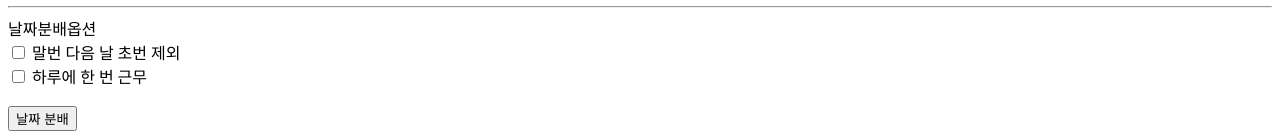
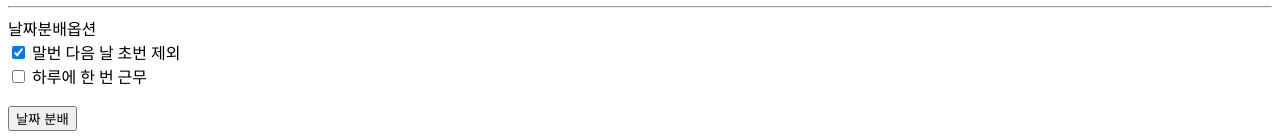
Before and after one commit to woajun/schedule-divider, a Vue app: page / in a window 1280 px wide. Shown: the part 762-898 px from the top of the page. Built offline with nearby package versions, Linux system fonts and the light colour scheme.

Commit message:
add lastdayWorkerFlag

```diff
--- a/src/components/AssignSchedule/AssignSchedule.vue
+++ b/src/components/AssignSchedule/AssignSchedule.vue
@@ -45,7 +45,8 @@ const doAssign = (l:number, workdays: Workdays, workers: Worker[], s: Shift[]) =
   const type = findDayType(workdays, date);
   const shifts = s.reduce((c, shift, idx) => {
     if (type === 'empty') return c;
-    const lastWorker = idx === 0 ? getLastdayWorker(result) : getLastWorker(c);
+    const lastDayWorker = lastdayWorkerFlag.value ? getLastdayWorker(result) : undefined;
+    const lastWorker = idx === 0 ? lastDayWorker : getLastWorker(c);
     const filterd = workers
       .filter((e) => !e.avoidDays.includes(date))
       .filter((e) => !lastWorker?.includes(e.id))
@@ -122,13 +123,15 @@ const onClick = () => {
   output.value = makeOutput(schedule, d);
 };
 
+const lastdayWorkerFlag = ref(true);
+
 </script>
 <template>
   <div>
     날짜분배옵션
     <br />
     <label>
-      <input type="checkbox" />
+      <input v-model="lastdayWorkerFlag" type="checkbox" />
       말번 다음 날 초번 제외
     </label>
     <br />
```
